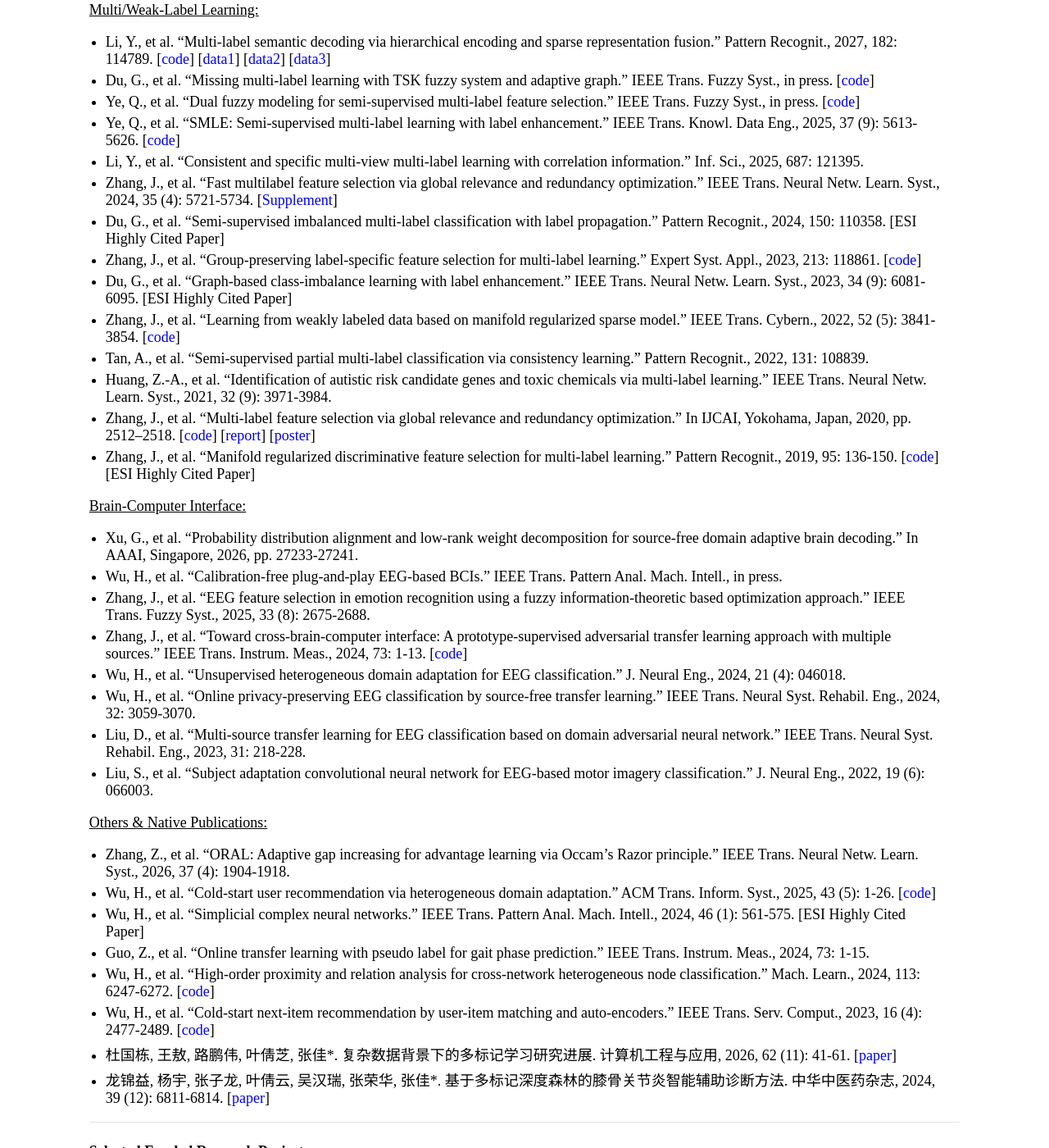
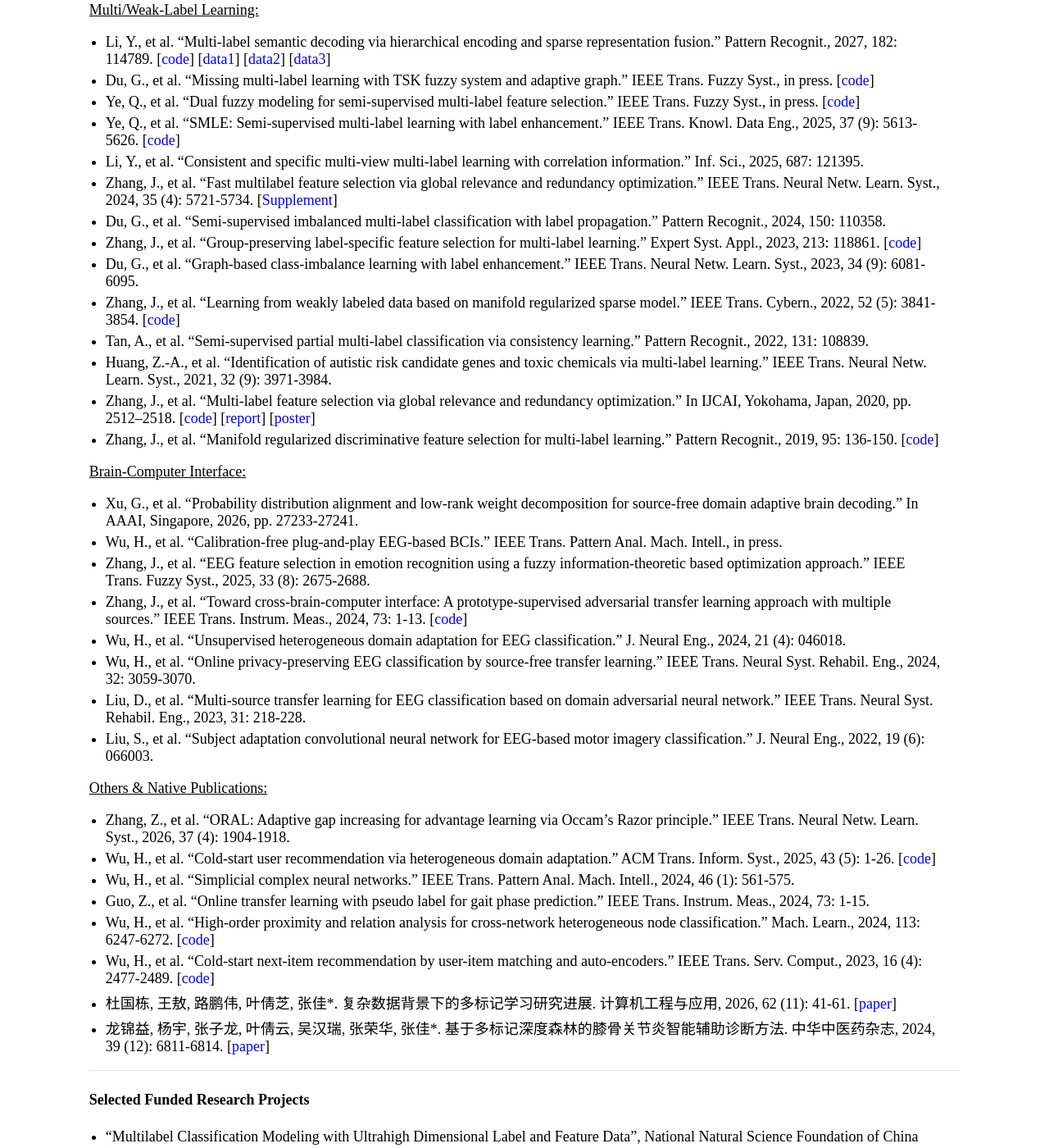
Before and after one commit to jiazhang-ml/jiazhang-ml.github.io, a Jekyll site: the page built from index.md, in a window 1280 px wide and 1400 px high, scrolled down 441 px. Shown: the whole window at 82% size. Built offline with Jekyll 4.4.1, drawn with Linux system fonts in a browser that asks for light colours.

Commit message:
Remove ESI Highly Cited Paper note from references

```diff
--- a/index.md
+++ b/index.md
@@ -22,14 +22,14 @@ Email: [jiazhang@jnu.edu.cn](mailto:jiazhang@jnu.edu.cn)
 * Ye, Q., et al. "SMLE: Semi-supervised multi-label learning with label enhancement." IEEE Trans. Knowl. Data Eng., 2025, 37 (9): 5613-5626. [[code](https://github.com/JNU-IHCILab/SMLE)]
 * Li, Y., et al. "Consistent and specific multi-view multi-label learning with correlation information." Inf. Sci., 2025, 687: 121395.
 * Zhang, J., et al. "Fast multilabel feature selection via global relevance and redundancy optimization." IEEE Trans. Neural Netw. Learn. Syst., 2024, 35 (4): 5721-5734. [[Supplement](SM-GRROfast.pdf)]
-* Du, G., et al. "Semi-supervised imbalanced multi-label classification with label propagation." Pattern Recognit., 2024, 150: 110358. [ESI Highly Cited Paper]
+* Du, G., et al. "Semi-supervised imbalanced multi-label classification with label propagation." Pattern Recognit., 2024, 150: 110358.
 * Zhang, J., et al. "Group-preserving label-specific feature selection for multi-label learning." Expert Syst. Appl., 2023, 213: 118861. [[code](https://codeocean.com/capsule/1281687/tree/v1)]
-* Du, G., et al. "Graph-based class-imbalance learning with label enhancement." IEEE Trans. Neural Netw. Learn. Syst., 2023, 34 (9): 6081-6095. [ESI Highly Cited Paper]
+* Du, G., et al. "Graph-based class-imbalance learning with label enhancement." IEEE Trans. Neural Netw. Learn. Syst., 2023, 34 (9): 6081-6095.
 * Zhang, J., et al. "Learning from weakly labeled data based on manifold regularized sparse model." IEEE Trans. Cybern., 2022, 52 (5): 3841-3854. [[code](MSWL-master.zip)]
 * Tan, A., et al. "Semi-supervised partial multi-label classification via consistency learning." Pattern Recognit., 2022, 131: 108839.
 * Huang, Z.-A., et al. "Identification of autistic risk candidate genes and toxic chemicals via multi-label learning." IEEE Trans. Neural Netw. Learn. Syst., 2021, 32 (9): 3971-3984.
 * Zhang, J., et al. "Multi-label feature selection via global relevance and redundancy optimization." In IJCAI, Yokohama, Japan, 2020, pp. 2512–2518. [[code](GRRO-master.zip)] [[report](v15.pptx)] [[poster](poster.pdf)]
-* Zhang, J., et al. "Manifold regularized discriminative feature selection for multi-label learning." Pattern Recognit., 2019, 95: 136-150. [[code](MDFS-master.zip)] [ESI Highly Cited Paper]
+* Zhang, J., et al. "Manifold regularized discriminative feature selection for multi-label learning." Pattern Recognit., 2019, 95: 136-150. [[code](MDFS-master.zip)]
 
 <u>Brain-Computer Interface:</u>
 * Xu, G., et al. "Probability distribution alignment and low-rank weight decomposition for source-free domain adaptive brain decoding." In AAAI, Singapore, 2026, pp. 27233-27241.
@@ -44,7 +44,7 @@ Email: [jiazhang@jnu.edu.cn](mailto:jiazhang@jnu.edu.cn)
 <u>Others & Native Publications:</u>
 * Zhang, Z., et al. "ORAL: Adaptive gap increasing for advantage learning via Occam's Razor principle." IEEE Trans. Neural Netw. Learn. Syst., 2026, 37 (4): 1904-1918.
 * Wu, H., et al. "Cold-start user recommendation via heterogeneous domain adaptation." ACM Trans. Inform. Syst., 2025, 43 (5): 1-26. [[code](https://github.com/wuhanrui/FDMA)]
-* Wu, H., et al. "Simplicial complex neural networks." IEEE Trans. Pattern Anal. Mach. Intell., 2024, 46 (1): 561-575. [ESI Highly Cited Paper]
+* Wu, H., et al. "Simplicial complex neural networks." IEEE Trans. Pattern Anal. Mach. Intell., 2024, 46 (1): 561-575.
 * Guo, Z., et al. "Online transfer learning with pseudo label for gait phase prediction." IEEE Trans. Instrum. Meas., 2024, 73: 1-15.
 * Wu, H., et al. "High-order proximity and relation analysis for cross-network heterogeneous node classification." Mach. Learn., 2024, 113: 6247-6272. [[code](https://github.com/wuhanrui/HoPRA)]
 * Wu, H., et al. "Cold-start next-item recommendation by user-item matching and auto-encoders." IEEE Trans. Serv. Comput., 2023, 16 (4): 2477-2489. [[code](https://github.com/wuhanrui/UIMA)]
```
